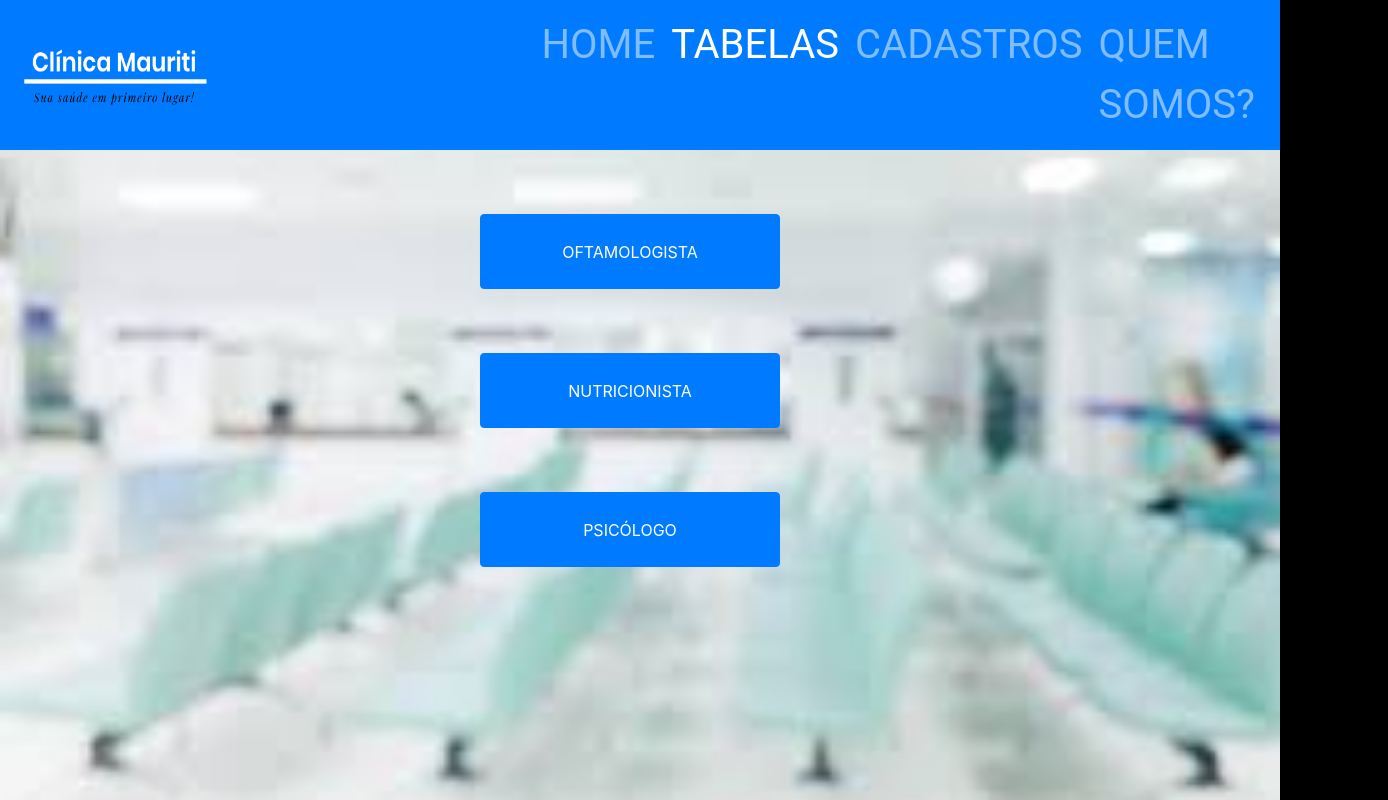
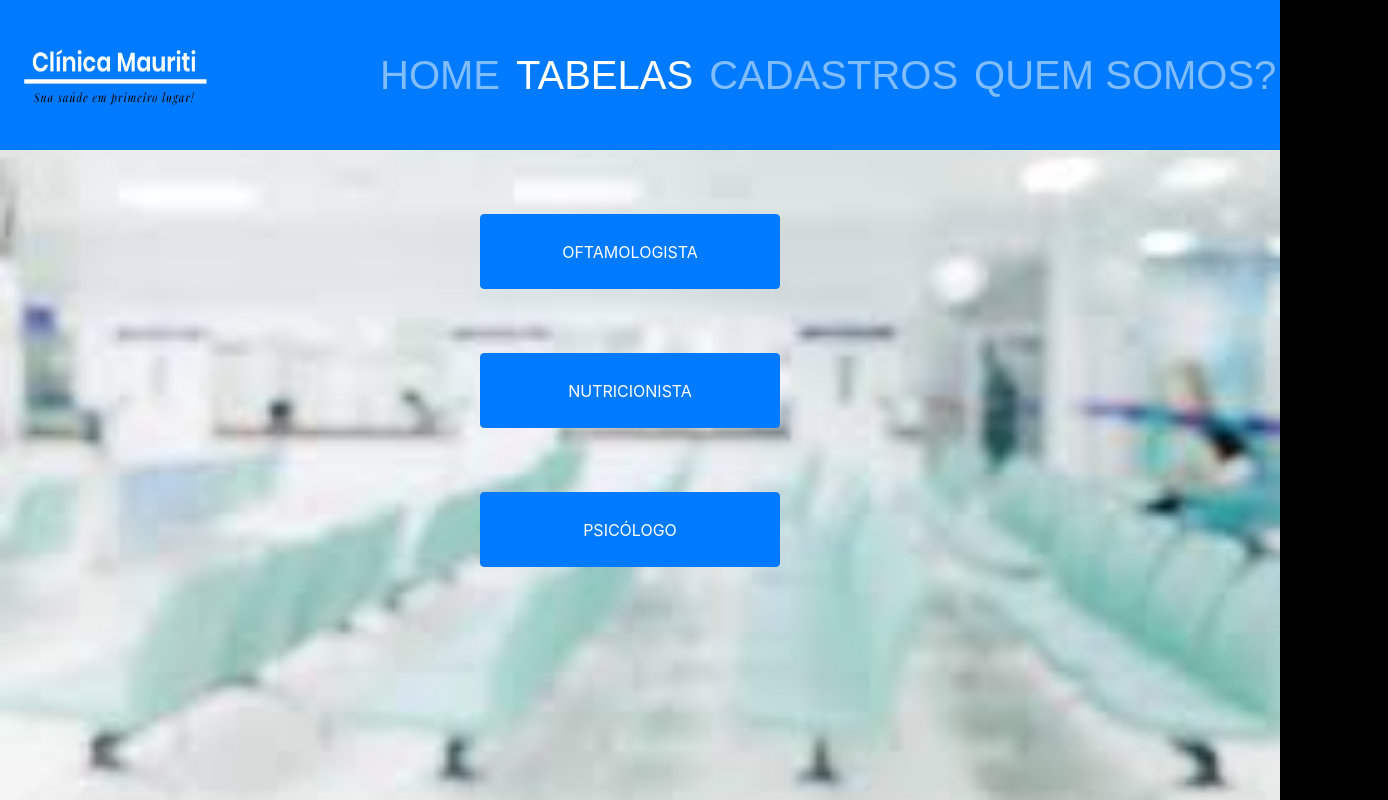
Before and after one commit to Julioc02/clinicamauriti, a plain HTML site: page tabelas.html in a window 1280 px wide. Shown: the whole page, 1388 px wide, since content can reach past the window. Drawn offline with nearby package versions, Linux system fonts and the light colour scheme.

Commit message:
v7
menu alterado

```diff
--- a/tabelas.html
+++ b/tabelas.html
@@ -7,11 +7,11 @@
 	<style>
 
 		#menu{
-      		font-family: roboto;
-      		font-size: 40px;
-      		margin-left: -10%;
+      font-family: arial;
+      font-size: 40px;
+      margin-left: -30%;
 
-    	}
+    }
 
 		nav{
 			height: 150px;
```
Also changed, not shown: cadastros.html (+4 -4 lines), index.html (+2 -21 lines), qs.html (+2 -2 lines), tb_nut.html (+2 -2 lines), tb_oft.html (+3 -3 lines), tb_psi.html (+2 -2 lines).
